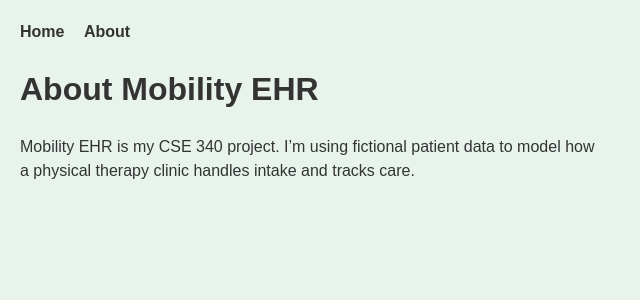
After one commit to Jonathant4242/cse340-Mobility-Ehr, a Node server app: page /about in a window 1280 px wide. The commit adds this page. Shown: the top 300 px of the page, without its empty margins (0-640 px from the left). Run offline with Node 20, Linux system fonts and the light colour scheme.

Commit message:
Add about page and error handling
Add an About page, style navigation, and handle errors.

```diff
--- a/public/css/main.css
+++ b/public/css/main.css
@@ -1,3 +1,35 @@
 body {
+  margin: 0;
+  padding: 20px;
   background-color: #e8f3ec;
+  color: #333;
+  font-family: Arial, sans-serif;
+  line-height: 1.5;
 }
+
+nav ul {
+  margin: 0;
+  padding: 0;
+  list-style: none;
+}
+
+nav li {
+  display: inline;
+  margin-right: 15px;
+}
+
+nav a {
+  color: #333;
+  font-weight: bold;
+  text-decoration: none;
+}
+
+nav a:hover,
+nav a:focus-visible {
+  color: #0066cc;
+  text-decoration: underline;
+}
+
+main {
+  max-width: 65ch;
+}
--- a/server.js
+++ b/server.js
@@ -1,23 +1,86 @@
+// Import necessary modules and set up the Express app
 import express from 'express';
+import { STATUS_CODES } from 'node:http';
 import { fileURLToPath } from 'node:url';
 import path from 'node:path';
 
+// Get the current file name and directory name
 const __filename = fileURLToPath(import.meta.url);
 const __dirname = path.dirname(__filename);
+const app = express();
+const port = process.env.PORT || 3000;
 
-const app = express();
+// Messages shown to users; technical error details stay in the terminal.
+const errorPages = {
+  // A form or other request contains invalid data.
+  400: { title: 'Invalid request', message: 'Please check your information and try again.' },
+  // A protected route requires the user to log in.
+  401: { title: 'Login required', message: 'Please log in to access this page.' },
+  // The logged-in user does not have the required role or permission.
+  403: { title: 'Access denied', message: 'You do not have permission to access this page.' },
+  // The requested page or record cannot be found.
+  404: { title: 'Page not found', message: 'We couldn’t find the page or record you requested.' },
+  // An unexpected server failure; never show its technical details to the user.
+  500: { title: 'Something went wrong', message: 'We couldn’t complete your request. Please try again later.' },
+};
 
+// Set up view engine and views directory
 app.set('view engine', 'ejs');
 app.set('views', path.join(__dirname, 'src', 'views'));
 
+// Serve static files from the public directory
 app.use(express.static(path.join(__dirname, 'public')));
 
 app.get('/', (req, res) => {
   res.render('home', { title: 'Mobility EHR' });
 });
 
-const port = process.env.PORT || 3000;
+app.get('/about', (req, res) => {
+  res.render('about', { title: 'About Mobility EHR' });
+});
 
-app.listen(port, () => {
+// Show the 404 page when no route matches.
+app.use((req, res, next) => {
+  next(Object.assign(new Error('Route not found'), { status: 404 }));
+});
+
+// Express sends errors from routes and middleware to this four-argument handler.
+// For example, a form can call next(Object.assign(new Error('Invalid form data'), { status: 400 })).
+app.use((error, req, res, next) => {
+  const requestedStatus = error.status || error.statusCode;
+  const status = Number.isInteger(requestedStatus) && requestedStatus >= 400 && requestedStatus <= 599
+    ? requestedStatus
+    : 500;
+
+  if (status >= 500) {
+    console.error(error);
+  }
+
+  if (res.headersSent) {
+    return next(error);
+  }
+
+  const { title, message } = errorPages[status] || {
+    title: STATUS_CODES[status] || 'Request failed',
+    message: 'We couldn’t complete your request.',
+  };
+  const view = status === 404 ? 'errors/404' : 'errors/error';
+
+  res.status(status).render(view, { status, title, message }, (renderError, html) => {
+    if (renderError) {
+      console.error(renderError);
+      return res.status(500).type('text').send('Internal Server Error');
+    }
+    res.send(html);
+  });
+});
+
+app.listen(port, (error) => {
+  if (error) {
+    console.error('Unable to start Mobility EHR:', error.message);
+    process.exitCode = 1;
+    return;
+  }
+
   console.log(`Mobility EHR is running at http://localhost:${port}`);
 });
--- /dev/null
+++ b/src/views/about.ejs
@@ -0,0 +1,6 @@
+<%- include('partials/header') %>
+<main>
+  <h1><%= title %></h1>
+  <p>Mobility EHR is my CSE 340 project. I’m using fictional patient data to model how a physical therapy clinic handles intake and tracks care.</p>
+</main>
+<%- include('partials/footer') %>
--- a/src/views/partials/header.ejs
+++ b/src/views/partials/header.ejs
@@ -7,3 +7,11 @@
   <link rel="stylesheet" href="/css/main.css">
 </head>
 <body>
+<header>
+  <nav aria-label="Main navigation">
+    <ul>
+      <li><a href="/">Home</a></li>
+      <li><a href="/about">About</a></li>
+    </ul>
+  </nav>
+</header>
```
Also changed, not shown: src/views/errors/404.ejs (added, +9 -0 lines), src/views/errors/error.ejs (added, +9 -0 lines).
